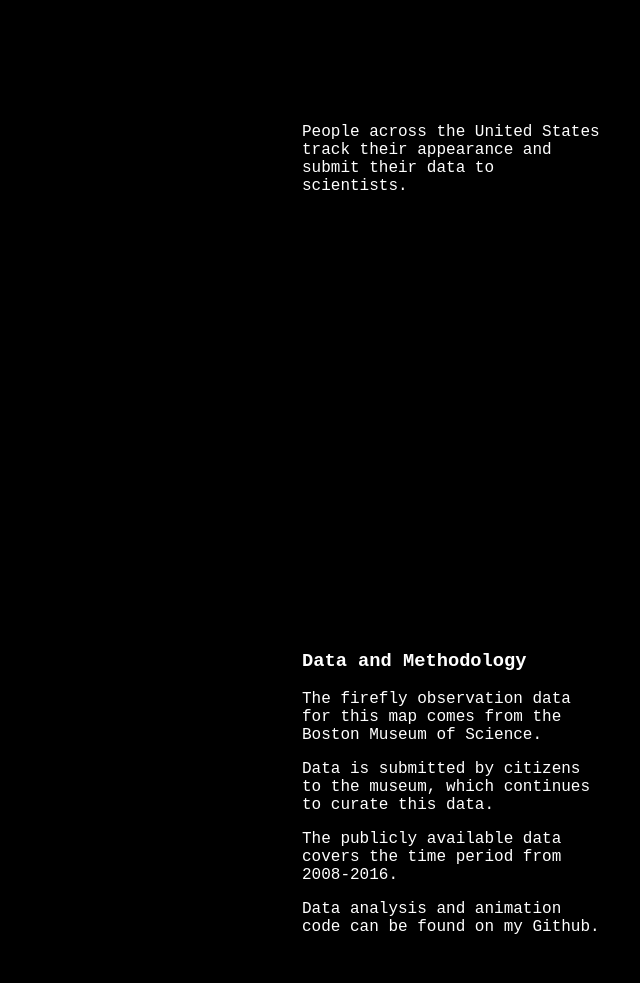
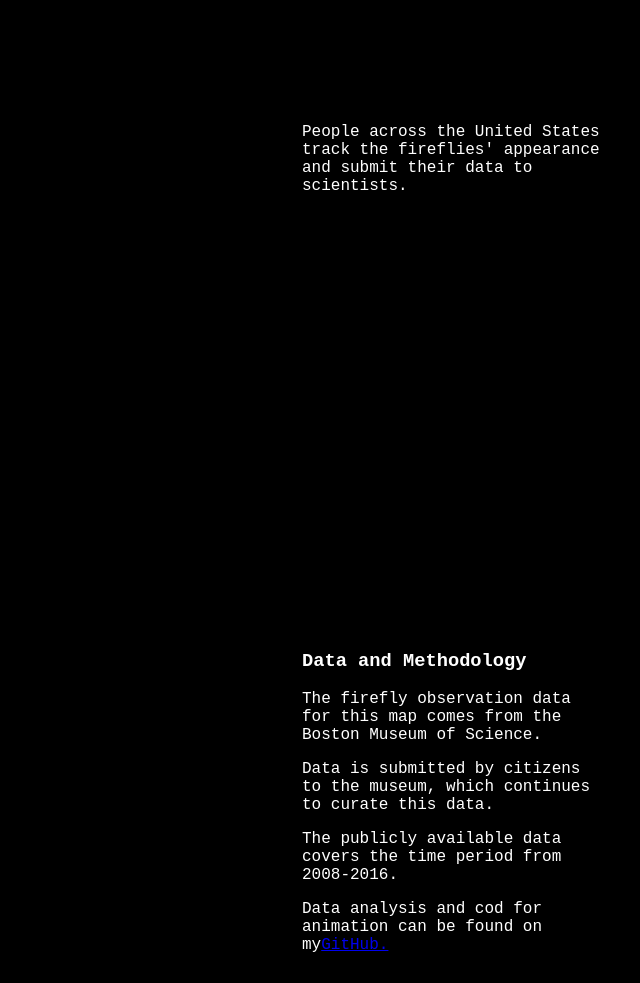
Before and after one commit to stanleydai/fireflies, a website: page index.html in a window 1280 px wide. Shown: the part 4040-5023 px from the top of the page, without its empty margins (640-1280 px from the left). Drawn offline with nearby package versions, Linux system fonts and the light colour scheme; no server answers.

Commit message:
Update index.html

```diff
--- a/index.html
+++ b/index.html
@@ -57,7 +57,7 @@
 				</p>
 			</div>
 			<div class = "step">
-				<p> People across the United States track their appearance and submit their
+				<p> People across the United States track the fireflies' appearance and submit their
 					data to scientists.
 				</p>
 			</div>
@@ -66,7 +66,7 @@
 					<p>The firefly observation data for this map comes from the Boston Museum of Science.</p>
 					<p>Data is submitted by citizens to the museum, which continues to curate this data.</p>
 					<p>The publicly available data covers the time period from 2008-2016.</p>
-					<p>Data analysis and animation code can be found on my Github.</p>
+					<p>Data analysis and cod for animation can be found on my<a href="https://github.com/stanleydai/fireflies">GitHub.</p>
 			</div>
 			<div class = "step">
 				<p> Each flashing yellow circle represents a single firefly observation.
```
